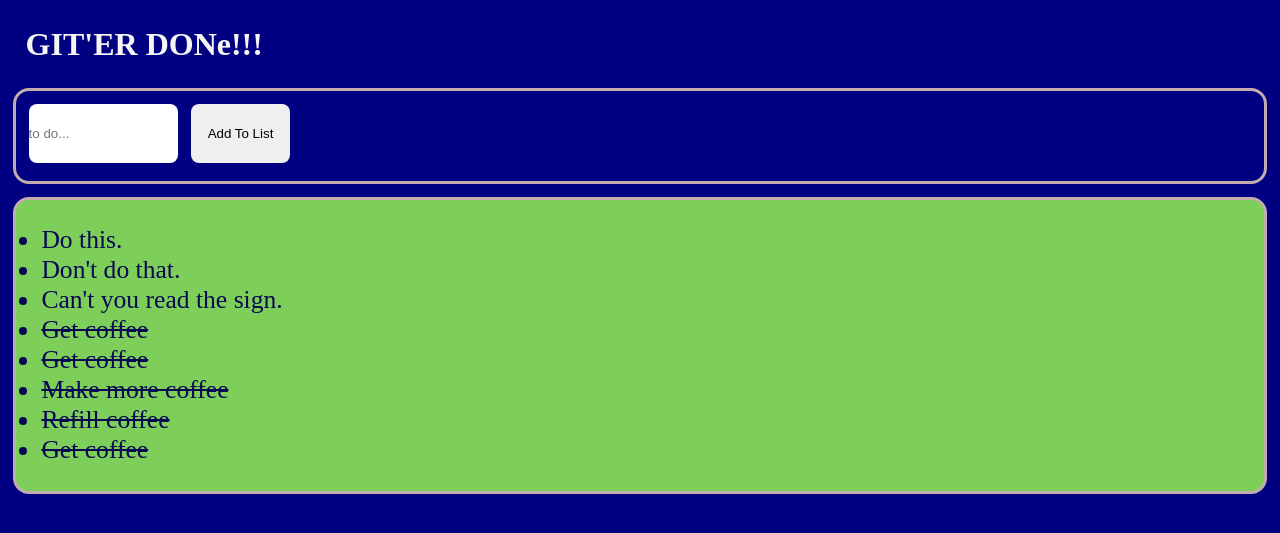
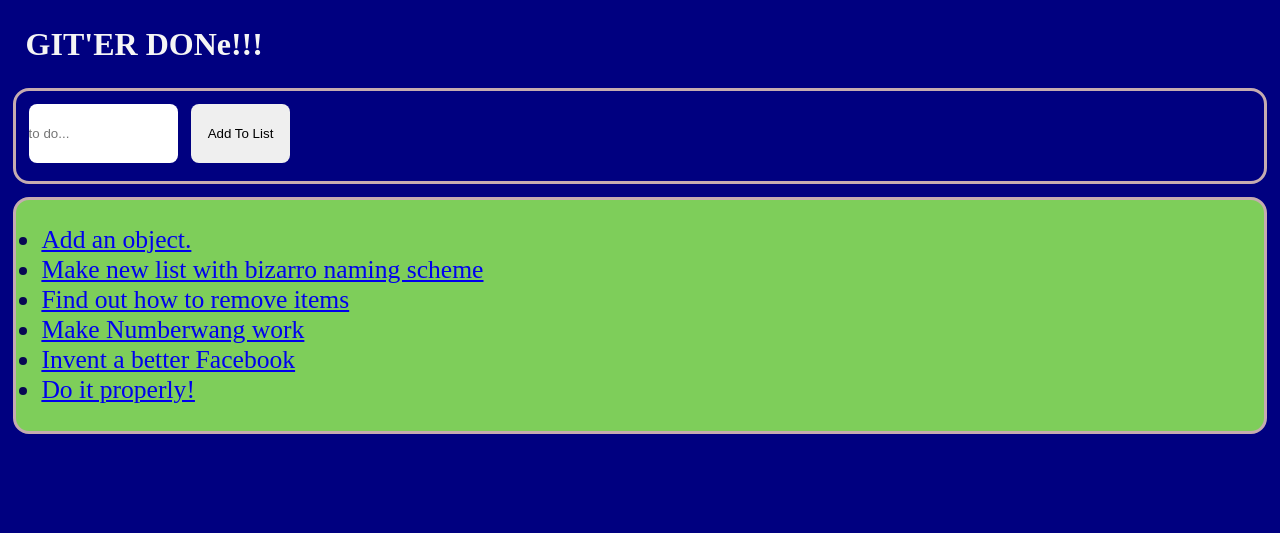
Before and after one commit to dan-atack/django_todo_app, a Django app: page / in a window 1280 px wide. Shown: the top 533 px of the page. Run offline with Django 3.2, Linux system fonts and the light colour scheme; data comes from the database, SQL or seed files in the repository; both versions use the stored data as it was after the commit.

Commit message:
database items on parade

```diff
--- a/jobs/templates/jobs/index.html
+++ b/jobs/templates/jobs/index.html
@@ -17,16 +17,11 @@
     </div>
     <div class="main">
       <ul class="todos">
-        <li>Do this.</li>
-        <li>Don't do that.</li>
-        <li>Can't you read the sign.</li>
-      </ul>
-      <ul class="completed">
-        <li>Get coffee</li>
-        <li>Get coffee</li>
-        <li>Make more coffee</li>
-        <li>Refill coffee</li>
-        <li>Get coffee</li>
+        {% for foo in todo_items %} {% if foo.completed %}
+        <li class="completed">{{todolist.item}}</li>
+        {% else %}
+        <li><a href="#">{{foo.item}}</a></li>
+        {% endif %} {% endfor %}
       </ul>
     </div>
   </body>
--- a/jobs/views.py
+++ b/jobs/views.py
@@ -1,7 +1,11 @@
 from django.shortcuts import render
+from .models import ToDoList
 
 # Create your views here.
 
 
 def index(req):
-    return render(req, "jobs/index.html")
+
+    todo_items = ToDoList.objects.order_by("id")
+    context = {"todo_items": todo_items}
+    return render(req, "jobs/index.html", context)
```
Also changed, not shown: db.sqlite3, 1 other file.
